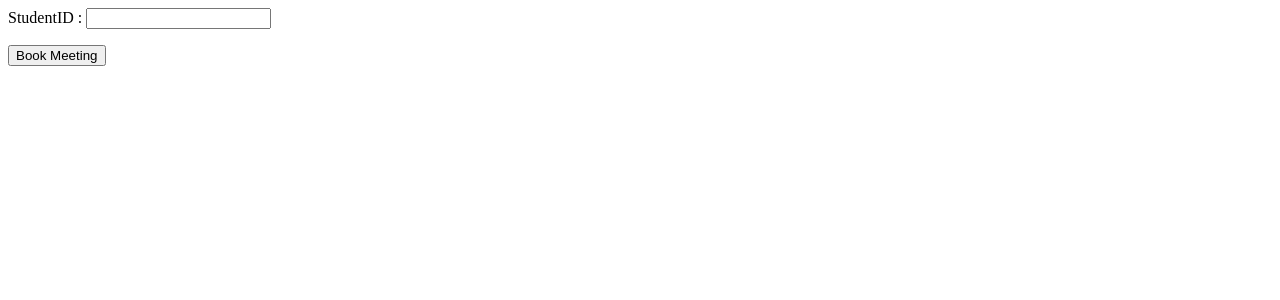
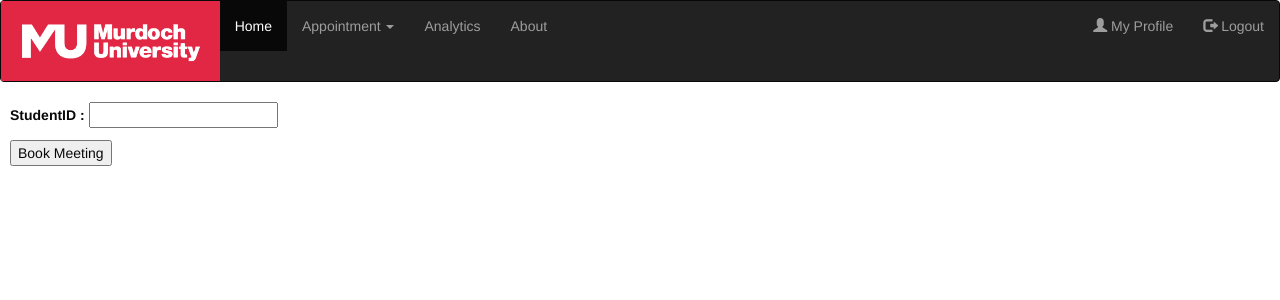
Before and after one commit to Foxy-5/ict302, a PHP site: page /studentIdInput.php in a window 1280 px wide. Shown: the top 300 px of the page. Run offline with PHP 8.4, Linux system fonts and the light colour scheme.

Commit message:
Update studentIdInput.php

```diff
--- a/MeetMe/studentIdInput.php
+++ b/MeetMe/studentIdInput.php
@@ -65,22 +65,55 @@
 <!DOCTYPE html>
 <html>
 	<head>
+		<meta charset="UTF-8" />
+	    <meta http-equiv="X-UA-Compatible" content="IE=edge" />
+	    <meta name="viewport" content="width=device-width, initial-scale=1.0" />
+	    <link rel="stylesheet" href="https://maxcdn.bootstrapcdn.com/bootstrap/3.4.1/css/bootstrap.min.css" />
+	    <script src="https://ajax.googleapis.com/ajax/libs/jquery/3.5.1/jquery.min.js"></script>
+	    <script src="https://maxcdn.bootstrapcdn.com/bootstrap/3.4.1/js/bootstrap.min.js"></script>
+	    <link rel="stylesheet" href="css/mystyle.css">
 		<script>
 			//prevents website to send another POST request when user refreshes website
 			if ( window.history.replaceState ) {
 				window.history.replaceState( null, null, window.location.href );
 			}
 		</script>
+		<title>Booking Page | MeetMe v2</title>
 
 	</head>
 
 
 	<body>
+		<nav class="navbar navbar-inverse">
+	        <div class="navbar-header">
+	            <a href="home.php"><img src="Image/MU Logo.png" height="80"></a>
+	        </div>
+	        <div class="navpaddingright">
+	            <ul class="nav navbar-nav">
+	                <li class="active"><a href="home.php">Home</a></li>
+	                <li class="dropdown"><a class="dropdown-toggle" data-toggle="dropdown" href="#">Appointment <span class="caret"></span></a>
+	                    <ul class="dropdown-menu">
+	                        <li class="item"><a href="uploadExcel.php">Upload Excel</a></li>
+	                        <li class="item"><a href="calendar.php">View Calendar</a></li>
+	                    </ul>
+	                </li>
+	                <li><a href="analytics.php">Analytics</a></li>
+	                <li><a href="about.php">About</a></li>
+	            </ul>
+	            <ul class="nav navbar-nav navbar-right">
+	                <li><a href="profile.php"><span class="glyphicon glyphicon-user"></span> My Profile</a></li>
+	                <li><a href="logout.php"><span class="glyphicon glyphicon-log-out"></span> Logout</a></li>
+	            </ul>
+	        </div>
+    	</nav>
+
+	    <div class="content">
 			<form method="post">
 				<label>StudentID : </label>
 				<input type="text" name="studentid">
 				<p id="errorMessage"></p>
 				<input type="submit" value="Book Meeting">
 			</form>
+		</div>
 	</body>
 </html>
```
Lines whose indentation alone changed are shown as unchanged.
